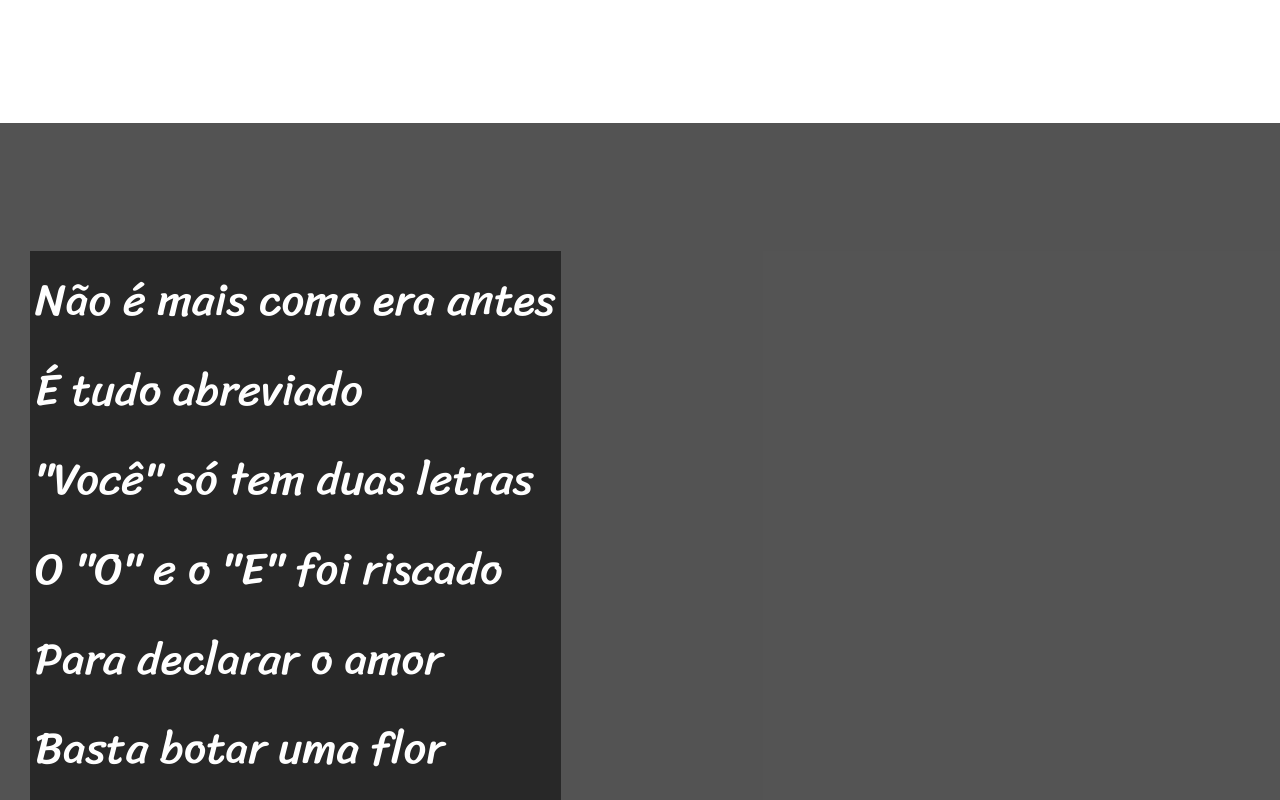
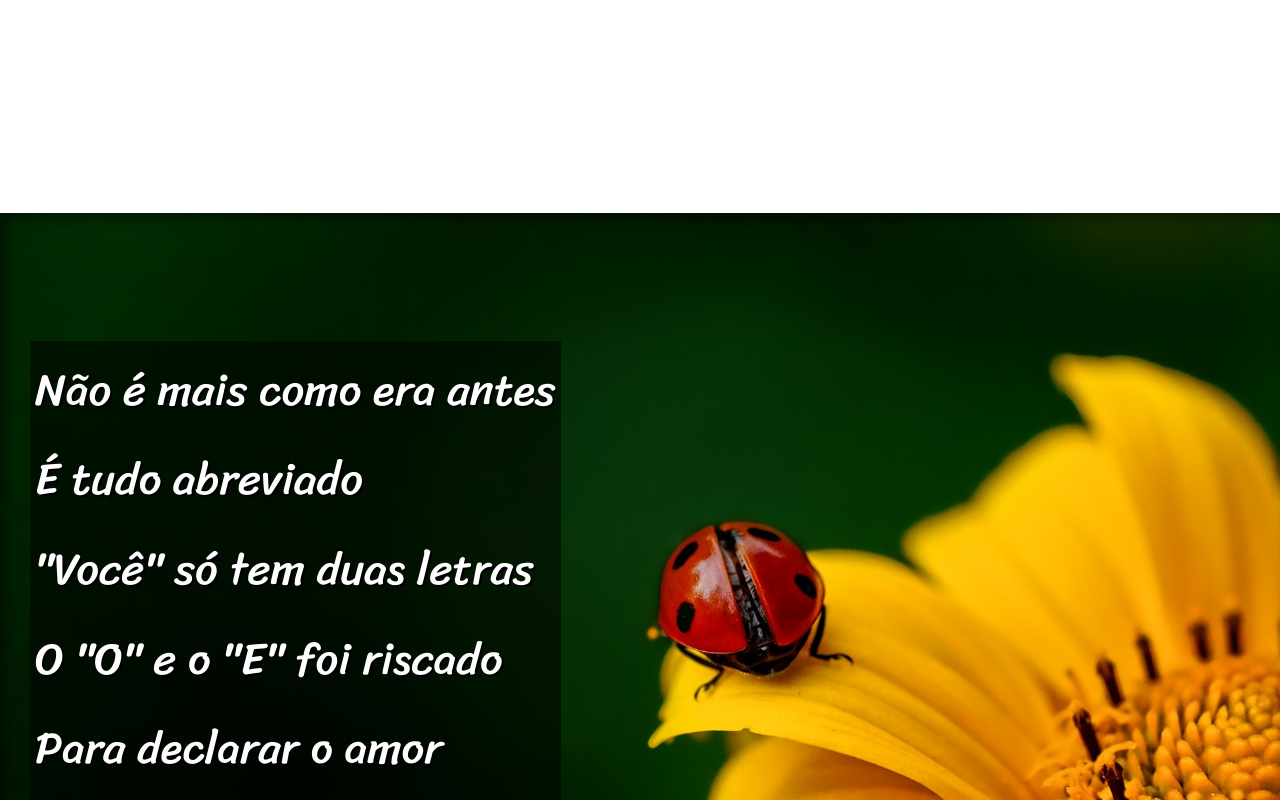
Before and after one commit to cleversonilves/DesafioCordel, a plain HTML site: page index.html in a window 1280 px wide. Shown: the part 1020-1820 px from the top of the page. Drawn offline with Linux system fonts and the light colour scheme.

Commit message:
colocando o efeito paralax

```diff
--- a/index.html
+++ b/index.html
@@ -27,7 +27,7 @@
 
 
 
-        <section class="imagem">
+        <section class="imagem" id="img01">
             <p>
                 Não é mais como era antes<br>
                 É tudo abreviado<br>
@@ -62,7 +62,8 @@
         </section>
 
 
-        <section class="imagem">
+        <section class="imagem" id="img02">
+            <p>
                 Tenho saudade das cartas<br>
                 Escritas com a própria mão<br>
                 Mandava no mês de Junho<br>
@@ -70,6 +71,7 @@
                 Mas matava a saudade<br>
                 Era texto de verdade<br>
                 Nas linhas do coração.
+            </p>
         </section>
 
 
--- a/style.css
+++ b/style.css
@@ -46,6 +46,9 @@ section{
     font-family: var(--font3);
     font-size: 3.5vw;
 }
+section > p {
+    padding-bottom: 2em;
+}
 section.normal {
     background-color: white;
     color: black;
@@ -53,13 +56,24 @@ section.normal {
 section.imagem {
     background-color: rgba(0, 0, 0, 0.507);
     color: white;
+    box-shadow: inset 6px 6px 13px 0px rgba(0, 0, 0, 0.445);
+    background-size: cover;
+    background-attachment: fixed;
 
 }
 section.imagem > p {
     background-color: rgba(0, 0, 0, 0.514);
     display: inline-block;
     padding: 5px;
+    text-shadow: 2px 2px 0px black;
 
+}
+section#img01 {
+    background-image: url(imagens/background001.jpg);
+    background-position: right center;
+}
+section#img02 {
+    background-image: url(imagens/background002.jpg);
 }
 footer {
     background-color: black;
```
Lines whose indentation alone changed are shown as unchanged.
